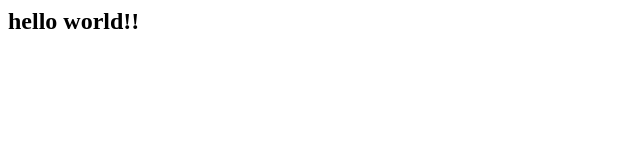
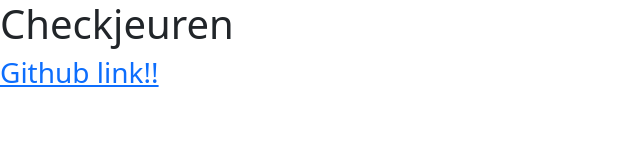
Before and after one commit to atm52/checkjeuren, a plain HTML site: page index.html in a window 1280 px wide. Shown: the whole page, without its empty margins (0-640 px from the left). Drawn offline with nearby package versions, Linux system fonts and the light colour scheme.

Commit message:
added landing page

```diff
--- a/index.html
+++ b/index.html
@@ -1,6 +1,14 @@
-<html>
-   <h2>
-      hello world!!
-   </h2>
-
+<!doctype html>
+<html lang="en">
+  <head>
+    <meta charset="utf-8">
+    <meta name="viewport" content="width=device-width, initial-scale=1">
+    <title>checkjeuren.nl</title>
+    <link href="https://cdn.jsdelivr.net/npm/bootstrap@5.3.8/dist/css/bootstrap.min.css" rel="stylesheet" integrity="sha384-sRIl4kxILFvY47J16cr9ZwB07vP4J8+LH7qKQnuqkuIAvNWLzeN8tE5YBujZqJLB" crossorigin="anonymous">
+  </head>
+  <body>
+    <h1>Checkjeuren</h1>
+    <h3><a href="https://github.com/atm52">Github link!!</h3>
+    <script src="https://cdn.jsdelivr.net/npm/bootstrap@5.3.8/dist/js/bootstrap.bundle.min.js" integrity="sha384-FKyoEForCGlyvwx9Hj09JcYn3nv7wiPVlz7YYwJrWVcXK/BmnVDxM+D2scQbITxI" crossorigin="anonymous"></script>
+  </body>
 </html>
```
